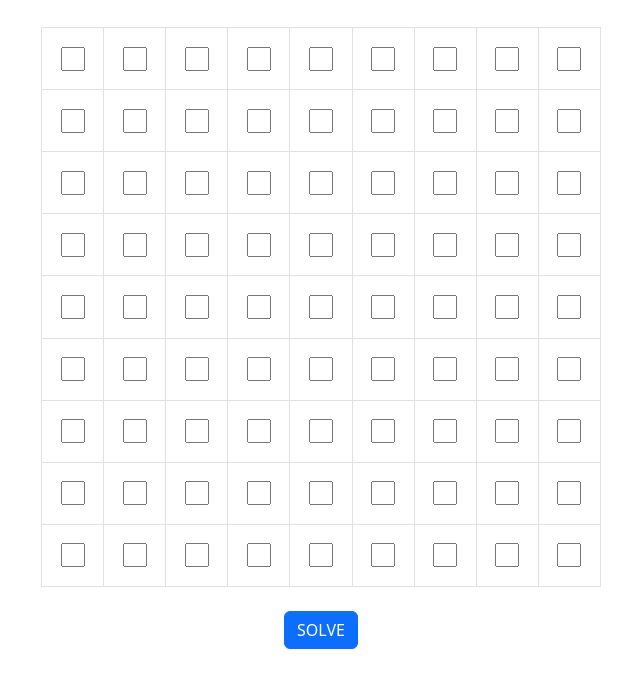
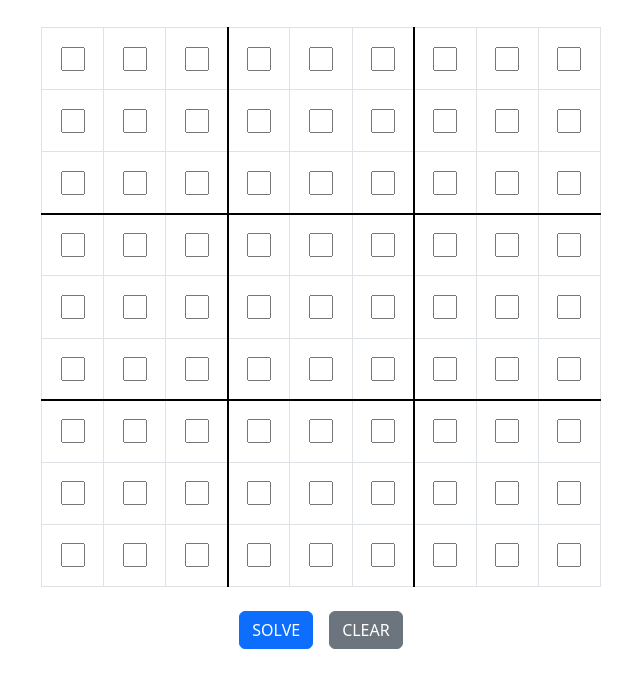
Before and after one commit to DavidNguyen58/Sudoku-Solver, a plain HTML site: page templates/index.html in a window 1280 px wide. Shown: the part 77-764 px from the top of the page, without its empty margins (319-959 px from the left). Drawn offline with nearby package versions, Linux system fonts and the light colour scheme.

Commit message:
added .gitignore, implemented a clear/reset button and added 3x3 box lines

```diff
--- a/static/index.js
+++ b/static/index.js
@@ -3,15 +3,15 @@ const screen = document.getElementById("display-target");
 for (let i = 1; i <= 9; i ++){
     screen.innerHTML +=
     `<tr class="align-middle text-center">
-        <th class="square" id="row${i}1"><input name="row${i}1"></th>
-        <th class="square" id="row${i}2"><input name="row${i}2"></th>
-        <th class="square" id="row${i}3"><input name="row${i}3"></th>
-        <th class="square" id="row${i}4"><input name="row${i}4"></th>
-        <th class="square" id="row${i}5"><input name="row${i}5"></th>
-        <th class="square" id="row${i}6"><input name="row${i}6"></th>
-        <th class="square" id="row${i}7"><input name="row${i}7"></th>
-        <th class="square" id="row${i}8"><input name="row${i}8"></th>
-        <th class="square" id="row${i}9"><input name="row${i}9"></th>
+        <td class="square" id="row${i}1"><input name="row${i}1"></td>
+        <td class="square" id="row${i}2"><input name="row${i}2"></td>
+        <td class="square" id="row${i}3"><input name="row${i}3"></td>
+        <td class="square" id="row${i}4"><input name="row${i}4"></td>
+        <td class="square" id="row${i}5"><input name="row${i}5"></td>
+        <td class="square" id="row${i}6"><input name="row${i}6"></td>
+        <td class="square" id="row${i}7"><input name="row${i}7"></td>
+        <td class="square" id="row${i}8"><input name="row${i}8"></td>
+        <td class="square" id="row${i}9"><input name="row${i}9"></td>
     </tr>`
 }
 
@@ -57,3 +57,20 @@ function render_solution(data){
         }
     }
 }
+// clear button
+const clear = document.getElementById('button-clear')
+// event listener for clear button
+clear.addEventListener('click', (event) => {
+    event.preventDefault();
+    clear_board()
+})
+// function that clears the board
+function clear_board(){
+    for(let i = 1; i <= 9; i++){
+        for(let j = 1; j <= 9; j++){
+            let index = `${i}${j}`
+            const cell = document.getElementById(`row${index}`)
+            cell.innerHTML = `<input name="row${index}">`
+        }
+    }
+}
--- a/static/styles.css
+++ b/static/styles.css
@@ -12,3 +12,16 @@ input{
   width: 3rem;
   height: 3rem;
 }
+
+#row13, #row23, #row33, #row43, #row53, #row63, #row73, #row83, #row93{
+  border-right: 2px solid black;
+}
+#row16, #row26, #row36, #row46, #row56, #row66, #row76, #row86, #row96{
+  border-right: 2px solid black;
+}
+#row31, #row32, #row33, #row34, #row35, #row36, #row37, #row38, #row39{
+  border-bottom: 2px solid black;
+}
+#row61, #row62, #row63, #row64, #row65, #row66, #row67, #row68, #row69{
+  border-bottom: 2px solid black;
+}
--- a/templates/index.html
+++ b/templates/index.html
@@ -25,6 +25,7 @@
       </div>
       <div class="d-flex justify-content-center align-items-center">
         <button class="btn btn-primary mx-2 my-2" id="button-submit">SOLVE</button>
+        <button class="btn btn-secondary mx-2 my-2" id="button-clear">CLEAR</button>
       </div>
     </form>
     <!--Look at how to use branching for this-->
```
Also changed, not shown: 1 other file.
